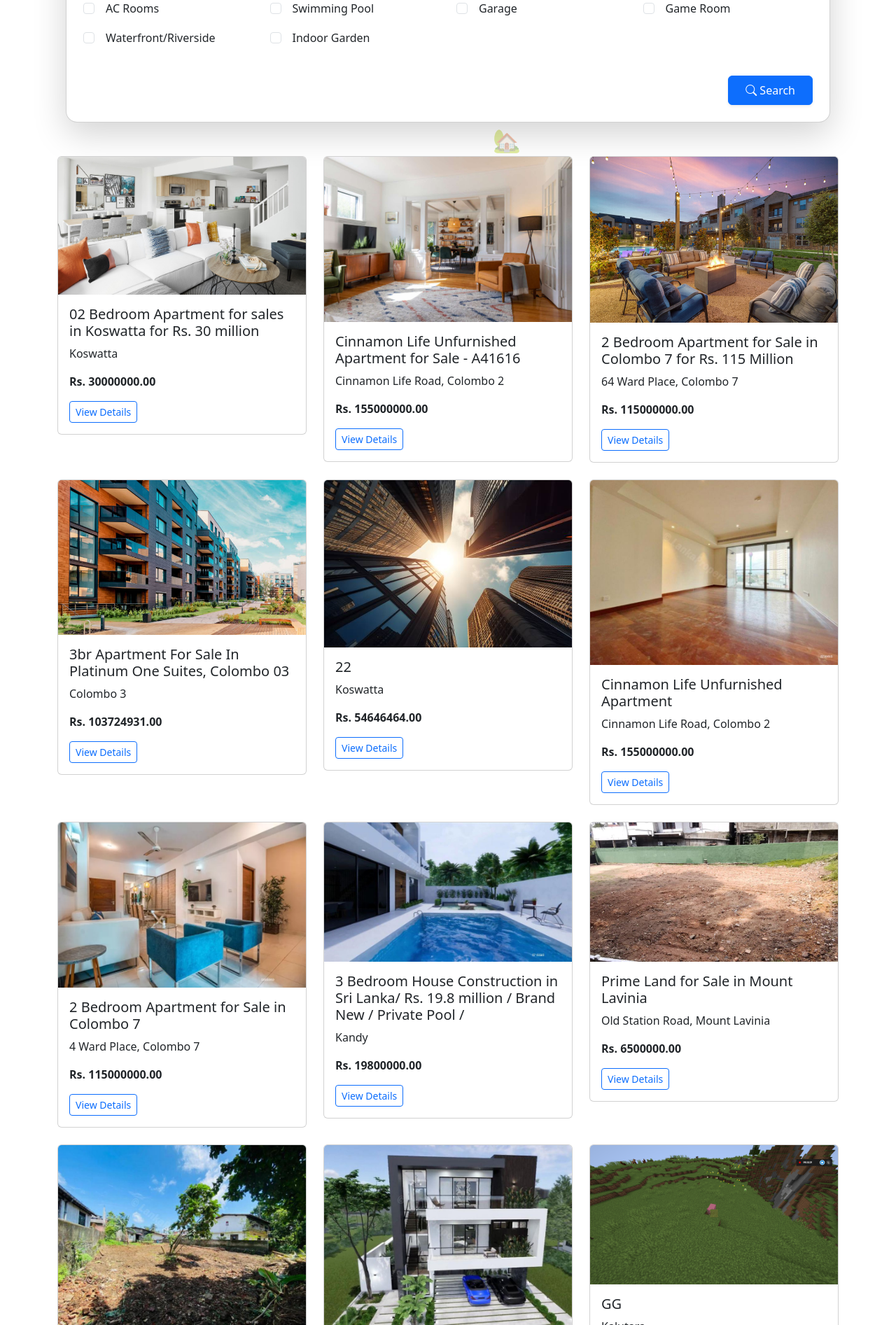
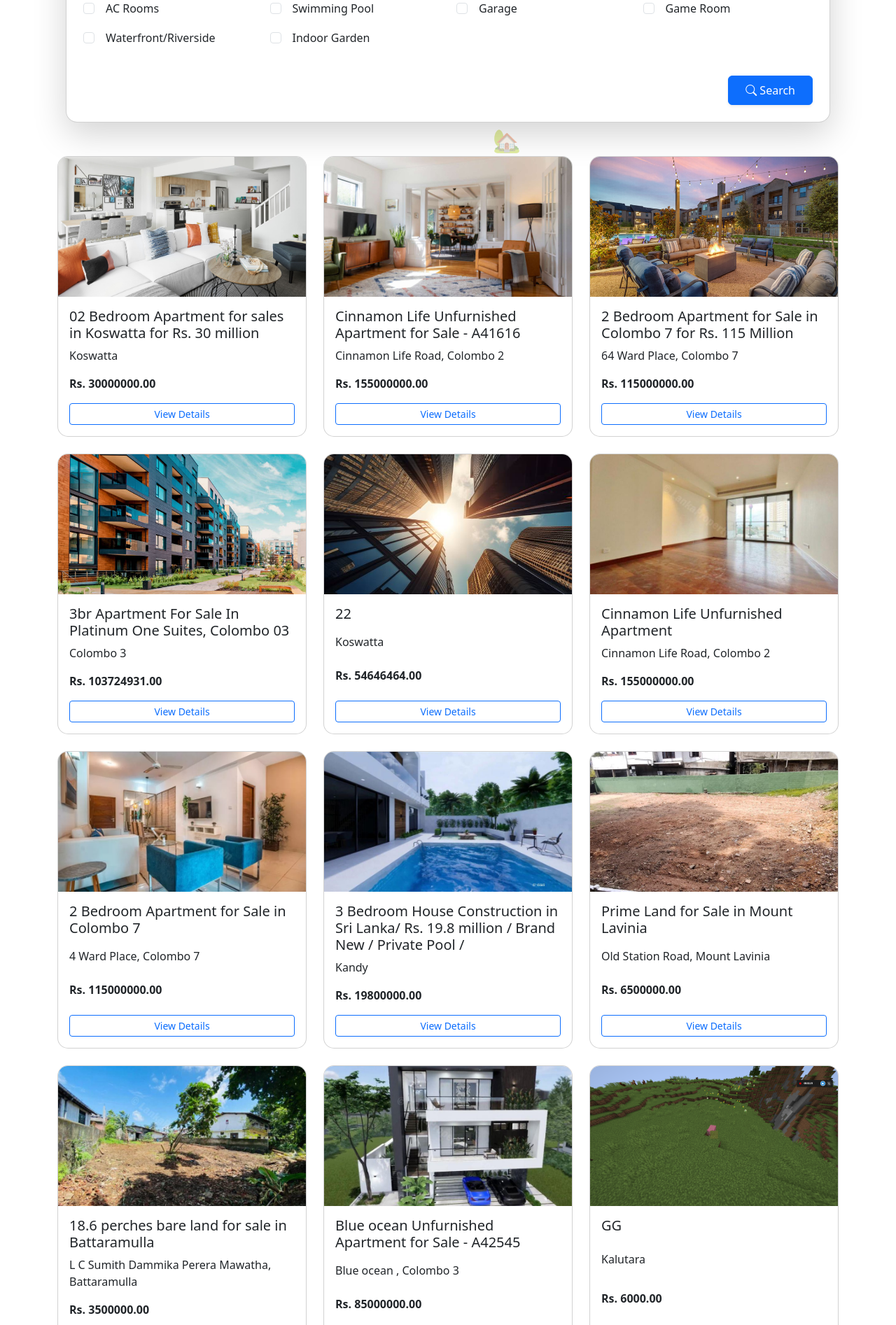
Before and after one commit to Tharusha-Randunu/Real-Estate-Listings-Platform, a Django app: page /find-a-home/ in a window 1280 px wide. Shown: the part 483-2376 px from the top of the page at 70% size. Run offline with Django 5.2, Linux system fonts and the light colour scheme; data comes from the database, SQL or seed files in the repository; both versions use the stored data as it was after the commit; some libraries are stand-ins or nearby versions.

Commit message:
made all cards in find a home equal in size

```diff
--- a/home/templates/home/find_a_home.html
+++ b/home/templates/home/find_a_home.html
@@ -42,6 +42,28 @@
             opacity: 0.5;
         }
     }
+
+    .property-card {
+    height: 100%;
+    display: flex;
+    flex-direction: column;
+    border-radius: 15px;
+    overflow: hidden;
+}
+
+.property-card .property-image {
+    object-fit: cover;
+    height: 200px;
+    width: 100%;
+}
+
+.property-card .card-body {
+    flex-grow: 1;
+    display: flex;
+    flex-direction: column;
+    justify-content: space-between;
+}
+
 </style>
 
 <!-- Floating emojis -->
@@ -188,9 +210,10 @@
         <div class="row">
             {% for ad in ads %}
             <div class="col-lg-4 col-md-6 col-sm-12 mb-4">
-                <div class="card property-card">
+                <div class="card property-card h-100">
                     {% if ad.images %}
-                        <img src="{{ ad.images.url }}" alt="Property Image" class="card-img-top">
+                        <img src="{{ ad.images.url }}" alt="Property Image" class="card-img-top property-image">
+
                     {% else %}
                         <img src="{% static 'home/images/default.jpg' %}" alt="Default Image" class="card-img-top">
                     {% endif %}
```
Also changed, not shown: db.sqlite3, media/property_images/seller_H80h3ZX.jpeg (added), media/property_images/seller_qqo0dxx.jpeg (added), media/seller.jpeg (added), media/seller_H80h3ZX.jpeg (added).
